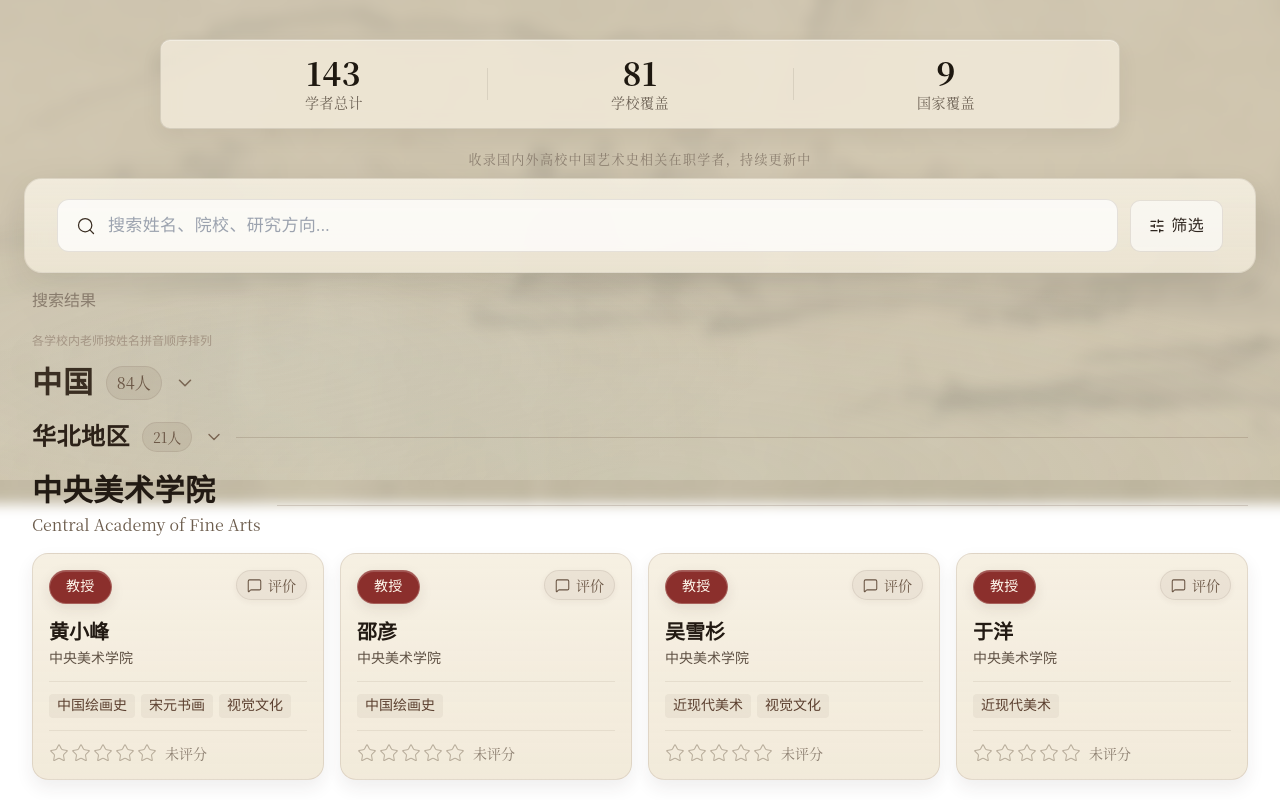
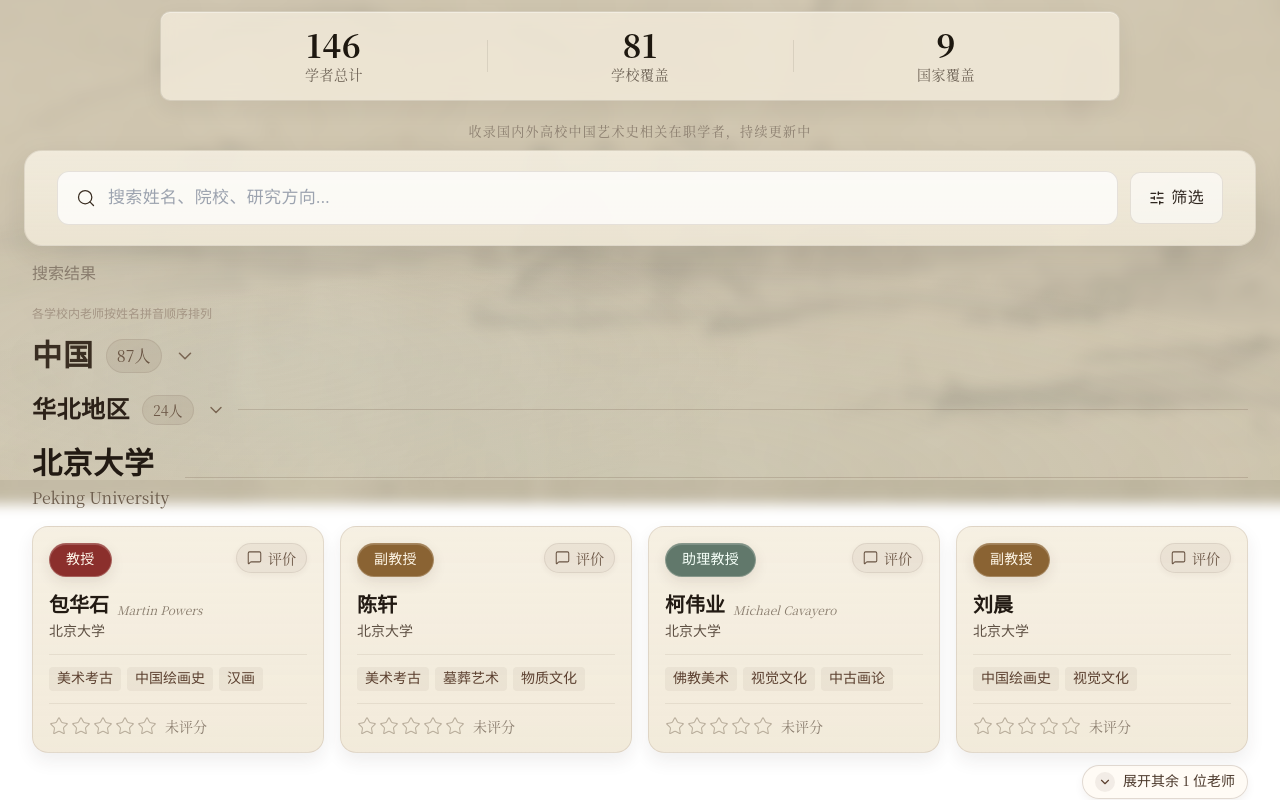
Before and after one commit to Xuanjingcao/Chinese-Art-history-scholars-, a React (Vite) app in the folder app/: page / in a window 1280 px wide. Shown: the part 320-1120 px from the top of the page. Built offline with nearby package versions, Linux system fonts and the light colour scheme.

Commit message:
UI修改，老师信息修改

```diff
--- a/app/src/App.tsx
+++ b/app/src/App.tsx
@@ -167,10 +167,9 @@ export default function App() {
 
             {/* Subtitle note */}
             <p
-              className="font-serif text-center mx-auto px-6 mt-2 mb-2"
+              className="font-serif text-center mx-auto px-6 mt-2 mb-2 text-[12px] md:text-[13px]"
               style={{
                 color: '#8a7d6e',
-                fontSize: '13px',
                 letterSpacing: '0.1em',
                 lineHeight: 1.6,
                 maxWidth: '480px',
--- a/app/src/sections/FilterBar.tsx
+++ b/app/src/sections/FilterBar.tsx
@@ -176,6 +176,14 @@ export default function FilterBar({
     setTouchedRows((current) => current[row] ? current : { ...current, [row]: true });
   };
 
+  const getNextFilterValue = (current: string, next: string) => {
+    if (next === 'all') {
+      return 'all';
+    }
+
+    return current === next ? 'all' : next;
+  };
+
   const handleClearAll = () => {
     onSearchChange('');
     onRegionFilterChange('all');
@@ -314,7 +322,8 @@ export default function FilterBar({
               touched={touchedRows.region}
               onChange={(k) => {
                 markRowTouched('region');
-                onRegionFilterChange(k as FilterRegion);
+                const nextRegion = getNextFilterValue(regionFilter, k) as FilterRegion;
+                onRegionFilterChange(nextRegion);
                 onSubRegionFilterChange('all');
               }}
             />
@@ -328,7 +337,7 @@ export default function FilterBar({
                 touched={touchedRows.subRegion}
                 onChange={(k) => {
                   markRowTouched('subRegion');
-                  onSubRegionFilterChange(k);
+                  onSubRegionFilterChange(getNextFilterValue(subRegionFilter, k));
                 }}
               />
             )}
@@ -341,7 +350,7 @@ export default function FilterBar({
                 touched={touchedRows.subRegion}
                 onChange={(k) => {
                   markRowTouched('subRegion');
-                  onSubRegionFilterChange(k);
+                  onSubRegionFilterChange(getNextFilterValue(subRegionFilter, k));
                 }}
               />
             )}
@@ -354,7 +363,7 @@ export default function FilterBar({
               touched={touchedRows.title}
               onChange={(k) => {
                 markRowTouched('title');
-                onTitleFilterChange(k as TitleFilter);
+                onTitleFilterChange(getNextFilterValue(titleFilter, k) as TitleFilter);
               }}
             />
             {/* Specialty */}
@@ -366,7 +375,7 @@ export default function FilterBar({
               touched={touchedRows.specialty}
               onChange={(k) => {
                 markRowTouched('specialty');
-                onSpecialtyFilterChange(k);
+                onSpecialtyFilterChange(getNextFilterValue(specialtyFilter, k));
               }}
             />
 
--- a/app/src/sections/Header.tsx
+++ b/app/src/sections/Header.tsx
@@ -171,40 +171,19 @@ export default function Header({
 
       {/* Title */}
       <h1
-        className="font-serif text-center mb-1"
+        className="font-serif mb-1 max-w-full text-center text-[clamp(20px,6.6vw,28px)] font-normal md:text-[clamp(30px,5.5vw,52px)] md:font-medium"
         style={{
-          fontSize: 'clamp(30px, 5.5vw, 52px)',
           color: 'var(--ink)',
-          letterSpacing: '0.2em',
-          lineHeight: 1.2,
-          fontWeight: 500,
+          letterSpacing: '0.035em',
+          lineHeight: 1.18,
         }}
       >
         中国艺术史在职学者名录
       </h1>
 
-      {/* Subtitle */}
-      <p
-        className="font-kai text-center"
-        style={{
-          fontSize: 'clamp(14px, 2vw, 16px)',
-          color: 'var(--ink-faint)',
-          letterSpacing: '0.08em',
-          lineHeight: 1.6,
-        }}
-      >
-        海外中国艺术史在职学者全面数据库
-        <span
-          className="hidden md:inline font-serif italic ml-2"
-          style={{ letterSpacing: '0.02em', opacity: 0.5 }}
-        >
-          Chinese Art History Scholars Database
-        </span>
-      </p>
-
       {/* Bottom rule */}
       <div
-        className="w-16 mt-5"
+        className="mt-4 w-16 md:mt-5"
         style={{ height: '2px', backgroundColor: 'rgba(30, 24, 16, 0.08)' }}
       />
     </header>
--- a/app/src/sections/ProfessorList.tsx
+++ b/app/src/sections/ProfessorList.tsx
@@ -22,18 +22,53 @@ function normalizeSearchText(value: string) {
     .replace(/[\s·•,，.。;；:：'"“”‘’()（）\-_/]/g, '');
 }
 
-function isSubsequenceMatch(query: string, target: string) {
-  if (!query) return true;
-  let queryIndex = 0;
+function tokenizeLatinText(value: string) {
+  return value
+    .toLowerCase()
+    .split(/[^a-z]+/)
+    .map((part) => part.trim())
+    .filter(Boolean);
+}
 
-  for (const char of target) {
-    if (char === query[queryIndex]) {
-      queryIndex += 1;
-      if (queryIndex === query.length) return true;
-    }
+function isShortLatinQuery(value: string) {
+  const trimmed = value.trim().toLowerCase();
+  return /^[a-z]{1,3}$/.test(trimmed);
+}
+
+function isLatinQuery(value: string) {
+  return /^[a-z]+$/.test(value.trim().toLowerCase());
+}
+
+function getCandidateMatchScore(query: string, candidate: string) {
+  const trimmedQuery = query.trim().toLowerCase();
+  const trimmedCandidate = candidate.trim();
+  const normalizedQuery = normalizeSearchText(trimmedQuery);
+  const normalizedCandidate = normalizeSearchText(trimmedCandidate);
+
+  if (!normalizedQuery || !normalizedCandidate) return 0;
+
+  if (isShortLatinQuery(trimmedQuery)) {
+    const tokens = tokenizeLatinText(trimmedCandidate);
+    if (tokens.some((token) => token === normalizedQuery)) return 90;
+    if (tokens.some((token) => token.startsWith(normalizedQuery))) return 76;
+    return 0;
   }
 
-  return false;
+  if (isLatinQuery(trimmedQuery)) {
+    const tokens = tokenizeLatinText(trimmedCandidate);
+    if (tokens.some((token) => token === normalizedQuery)) return 90;
+    if (tokens.some((token) => token.startsWith(normalizedQuery))) return 82;
+    if (tokens.some((token) => token.includes(normalizedQuery))) return 72;
+    if (normalizedCandidate.startsWith(normalizedQuery)) return 64;
+    if (normalizedQuery.length >= 4 && hasApproximateMatch(normalizedQuery, normalizedCandidate)) return 44;
+    return 0;
+  }
+
+  if (normalizedCandidate === normalizedQuery) return 100;
+  if (normalizedCandidate.startsWith(normalizedQuery)) return 92;
+  if (normalizedCandidate.includes(normalizedQuery)) return 82;
+  if (normalizedQuery.length >= 4 && hasApproximateMatch(normalizedQuery, normalizedCandidate)) return 48;
+  return 0;
 }
 
 function getMaxEditDistance(queryLength: number) {
@@ -101,57 +136,33 @@ function hasApproximateMatch(query: string, target: string) {
   return false;
 }
 
-function fuzzyMatch(query: string, ...candidates: string[]) {
+function getSearchScore(query: string, professor: Professor) {
   const normalizedQuery = normalizeSearchText(query);
-  if (!normalizedQuery) return true;
+  if (!normalizedQuery) return 0;
 
-  return candidates.some(candidate => {
-    const normalizedCandidate = normalizeSearchText(candidate);
-    return (
-      normalizedCandidate.includes(normalizedQuery) ||
-      isSubsequenceMatch(normalizedQuery, normalizedCandidate) ||
-      hasApproximateMatch(normalizedQuery, normalizedCandidate)
-    );
-  });
-}
+  const nameScore = getCandidateMatchScore(query, professor.name);
+  const englishNameScore = getCandidateMatchScore(query, professor.nameEn ?? '');
+  const universityScore = getCandidateMatchScore(query, professor.university);
+  const standardTagScore = Math.max(0, ...(professor.standardTags ?? []).map((tag) => getCandidateMatchScore(query, tag)));
+  const specialtyScore = Math.max(0, ...professor.specialties.map((item) => getCandidateMatchScore(query, item)));
+  const bioScore = normalizedQuery.length >= 3 ? getCandidateMatchScore(query, professor.bio) : 0;
+  const achievementScore = normalizedQuery.length >= 3
+    ? Math.max(0, ...professor.achievements.map((item) => getCandidateMatchScore(query, item)))
+    : 0;
+  const publicationScore = normalizedQuery.length >= 3
+    ? Math.max(0, ...professor.publications.map((item) => getCandidateMatchScore(query, item)))
+    : 0;
 
-function getSearchMatchTier(query: string, professor: Professor) {
-  const normalizedQuery = normalizeSearchText(query);
-  if (!normalizedQuery) return 3;
-
-  const identityCandidates = [
-    professor.name,
-    professor.nameEn ?? '',
-    professor.university,
-  ];
-
-  if (fuzzyMatch(normalizedQuery, ...identityCandidates)) {
-    return 3;
-  }
-
-  const supportCandidates = [
-    ...(professor.standardTags ?? []),
-    ...professor.specialties,
-  ];
-
-  if (fuzzyMatch(normalizedQuery, ...supportCandidates)) {
-    return 2;
-  }
-
-  if (normalizedQuery.length < 3) {
-    return 0;
-  }
-
-  if (fuzzyMatch(
-    normalizedQuery,
-    professor.bio,
-    ...professor.achievements,
-    ...professor.publications,
-  )) {
-    return 1;
-  }
-
-  return 0;
+  return Math.max(
+    nameScore * 12,
+    englishNameScore * 11,
+    universityScore * 10,
+    standardTagScore * 8,
+    specialtyScore * 7,
+    bioScore * 4,
+    achievementScore * 4,
+    publicationScore * 4,
+  );
 }
 
 function groupUniversitiesByCountry(region: Region) {
@@ -336,34 +347,21 @@ export default function ProfessorList({
   const filtered = useMemo(() => {
     let data = regions;
     const q = searchQuery.trim();
+    const scoreByProfessorId = new Map<string, number>();
 
     // 1. Text search
     if (q) {
-      let bestMatchTier = 0;
-
       data = data.map(region => ({
         ...region,
         universities: region.universities.map(uni => ({
           ...uni,
           professors: uni.professors.filter(p => {
-            const matchTier = getSearchMatchTier(q, p);
-            if (matchTier > bestMatchTier) {
-              bestMatchTier = matchTier;
-            }
-            return matchTier > 0;
+            const matchScore = getSearchScore(q, p);
+            scoreByProfessorId.set(p.id, matchScore);
+            return matchScore > 0;
           }),
         })).filter(u => u.professors.length > 0),
       })).filter(r => r.universities.length > 0);
-
-      if (bestMatchTier > 0) {
-        data = data.map(region => ({
-          ...region,
-          universities: region.universities.map(uni => ({
-            ...uni,
-            professors: uni.professors.filter(p => getSearchMatchTier(q, p) === bestMatchTier),
-          })).filter(u => u.professors.length > 0),
-        })).filter(r => r.universities.length > 0);
-      }
     }
 
     // 2. Region filter
@@ -416,15 +414,42 @@ export default function ProfessorList({
       }
     }
 
-    return data;
+    if (!q) {
+      return { regions: data, scoreByProfessorId };
+    }
+
+    return {
+      regions: data.map((region) => ({
+        ...region,
+        universities: region.universities
+          .map((uni) => ({
+            ...uni,
+            professors: [...uni.professors].sort((a, b) => {
+              const scoreDiff = (scoreByProfessorId.get(b.id) ?? 0) - (scoreByProfessorId.get(a.id) ?? 0);
+              if (scoreDiff !== 0) return scoreDiff;
+              return professorNameCollator.compare(a.name, b.name);
+            }),
+          }))
+          .sort((a, b) => {
+            const aTopScore = Math.max(...a.professors.map((prof) => scoreByProfessorId.get(prof.id) ?? 0));
+            const bTopScore = Math.max(...b.professors.map((prof) => scoreByProfessorId.get(prof.id) ?? 0));
+            if (bTopScore !== aTopScore) return bTopScore - aTopScore;
+            return professorNameCollator.compare(getUniversityNameParts(a.name).nameZh, getUniversityNameParts(b.name).nameZh);
+          }),
+      })),
+      scoreByProfessorId,
+    };
   }, [filter, searchQuery, titleFilter, specialtyFilter, subRegion]);
+
+  const filteredRegions = filtered.regions;
+  const searchScoreMap = filtered.scoreByProfessorId;
 
   const displayRegions = useMemo(() => {
     const shouldMergeChina = (filter === 'all' || filter === 'china') && subRegion === 'all';
-    if (!shouldMergeChina) return filtered;
+    if (!shouldMergeChina) return filteredRegions;
 
-    const domesticRegions = filtered.filter(region => domesticRegionIds.includes(region.id));
-    const otherRegions = filtered.filter(region => !domesticRegionIds.includes(region.id));
+    const domesticRegions = filteredRegions.filter(region => domesticRegionIds.includes(region.id));
+    const otherRegions = filteredRegions.filter(region => !domesticRegionIds.includes(region.id));
 
     if (domesticRegions.length === 0) return otherRegions;
 
@@ -438,11 +463,29 @@ export default function ProfessorList({
     };
 
     return [chinaRegion, ...otherRegions];
-  }, [filter, filtered, subRegion]);
+  }, [filter, filteredRegions, subRegion]);
 
   const chinaSubRegions = useMemo(
-    () => filtered.filter((region) => domesticRegionIds.includes(region.id)),
-    [filtered],
+    () => filteredRegions.filter((region) => domesticRegionIds.includes(region.id)),
+    [filteredRegions],
+  );
+
+  const searchUniversities = useMemo(
+    () => {
+      const universities = filteredRegions.flatMap((region) => region.universities);
+
+      if (!hasActiveSearch) {
+        return universities;
+      }
+
+      return [...universities].sort((a, b) => {
+        const aTopScore = Math.max(...a.professors.map((prof) => searchScoreMap.get(prof.id) ?? 0));
+        const bTopScore = Math.max(...b.professors.map((prof) => searchScoreMap.get(prof.id) ?? 0));
+        if (bTopScore !== aTopScore) return bTopScore - aTopScore;
+        return professorNameCollator.compare(getUniversityNameParts(a.name).nameZh, getUniversityNameParts(b.name).nameZh);
+      });
+    },
+    [filteredRegions, hasActiveSearch, searchScoreMap],
   );
 
   return (
@@ -464,10 +507,23 @@ export default function ProfessorList({
       </p>
 
       {/* Results */}
-      {filtered.length === 0 ? (
+      {filteredRegions.length === 0 ? (
         <p className="font-kai text-sm text-center py-12" style={{ color: '#8a7d6e' }}>
           未找到匹配的学者，请调整筛选条件
         </p>
+      ) : hasActiveSearch ? (
+        <div className="space-y-7">
+          {searchUniversities.map((uni) => (
+            <UniversitySection
+              key={`${uni.name}-${uni.professors.map((professor) => professor.id).join('-')}`}
+              university={uni}
+              forceExpanded
+              searchScoreMap={searchScoreMap}
+              getTitleMeta={getTitleMeta}
+              onProfessorClick={onProfessorClick}
+            />
+          ))}
+        </div>
       ) : (
         <div className="space-y-6">
           {displayRegions.map(region => (
@@ -476,6 +532,7 @@ export default function ProfessorList({
               region={region}
               domesticSubRegions={region.id === 'china' ? chinaSubRegions : undefined}
               forceExpanded={hasActiveSearch}
+              searchScoreMap={searchScoreMap}
               getTitleMeta={getTitleMeta}
               onProfessorClick={onProfessorClick}
             />
@@ -490,12 +547,14 @@ function RegionSection({
   region,
   domesticSubRegions,
   forceExpanded,
+  searchScoreMap,
   getTitleMeta,
   onProfessorClick,
 }: {
   region: Region;
   domesticSubRegions?: Region[];
   forceExpanded?: boolean;
+  searchScoreMap?: Map<string, number>;
   getTitleMeta: (title: Professor['title']) => { label: string; background: string; color: string };
   onProfessorClick: (professor: Professor) => void;
 }) {
@@ -584,6 +643,7 @@ function RegionSection({
                 key={`china-${subRegion.id}`}
                 subRegion={subRegion}
                 forceExpanded={forceExpanded}
+                searchScoreMap={searchScoreMap}
                 getTitleMeta={getTitleMeta}
                 onProfessorClick={onProfessorClick}
               />
@@ -597,6 +657,7 @@ function RegionSection({
                 professorCount={group.professorCount}
                 universities={group.universities}
                 forceExpanded={forceExpanded}
+                searchScoreMap={searchScoreMap}
                 getTitleMeta={getTitleMeta}
                 onProfessorClick={onProfessorClick}
               />
@@ -607,6 +668,7 @@ function RegionSection({
                 key={uni.name}
                 university={uni}
                 forceExpanded={forceExpanded}
+                searchScoreMap={searchScoreMap}
                 getTitleMeta={getTitleMeta}
                 onProfessorClick={onProfessorClick}
               />
@@ -621,11 +683,13 @@ function RegionSection({
 function SubRegionSection({
   subRegion,
   forceExpanded,
+  searchScoreMap,
   getTitleMeta,
   onProfessorClick,
 }: {
   subRegion: Region;
   forceExpanded?: boolean;
+  searchScoreMap?: Map<string, number>;
   getTitleMeta: (title: Professor['title']) => { label: string; background: string; color: string };
   onProfessorClick: (professor: Professor) => void;
 }) {
@@ -710,6 +774,7 @@ function SubRegionSection({
               key={`${subRegion.id}-${uni.name}`}
               university={uni}
               forceExpanded={forceExpanded}
+              searchScoreMap={searchScoreMap}
               getTitleMeta={getTitleMeta}
               onProfessorClick={onProfessorClick}
             />
@@ -726,6 +791,7 @@ function CountrySection({
   professorCount,
   universities,
   forceExpanded,
+  searchScoreMap,
   getTitleMeta,
   onProfessorClick,
 }: {
@@ -734,6 +800,7 @@ function CountrySection({
   professorCount: number;
   universities: Region['universities'];
   forceExpanded?: boolean;
+  searchScoreMap?: Map<string, number>;
   getTitleMeta: (title: Professor['title']) => { label: string; background: string; color: string };
   onProfessorClick: (professor: Professor) => void;
 }) {
@@ -820,6 +887,7 @@ function CountrySection({
               key={uni.name}
               university={uni}
               forceExpanded={forceExpanded}
+              searchScoreMap={searchScoreMap}
               getTitleMeta={getTitleMeta}
               onProfessorClick={onProfessorClick}
             />
@@ -833,11 +901,13 @@ function CountrySection({
 function UniversitySection({
   university,
   forceExpanded,
+  searchScoreMap,
   getTitleMeta,
   onProfessorClick,
 }: {
   university: Region['universities'][number];
   forceExpanded?: boolean;
+  searchScoreMap?: Map<string, number>;
   getTitleMeta: (title: Professor['title']) => { label: string; background: string; color: string };
   onProfessorClick: (professor: Professor) => void;
 }) {
@@ -887,10 +957,17 @@ function UniversitySection({
     }
   }, [forceExpanded, isMobile]);
 
-  const sortedProfessors = useMemo(
-    () => sortProfessorsByNamePinyin(university.professors),
-    [university.professors],
-  );
+  const sortedProfessors = useMemo(() => {
+    if (!searchScoreMap || searchScoreMap.size === 0) {
+      return sortProfessorsByNamePinyin(university.professors);
+    }
+
+    return [...university.professors].sort((a, b) => {
+      const scoreDiff = (searchScoreMap.get(b.id) ?? 0) - (searchScoreMap.get(a.id) ?? 0);
+      if (scoreDiff !== 0) return scoreDiff;
+      return professorNameCollator.compare(a.name, b.name);
+    });
+  }, [searchScoreMap, university.professors]);
   const canCollapse = desktopColumnCount !== null && sortedProfessors.length > desktopColumnCount;
   const visibleProfessors = isMobile
     ? sortedProfessors
```
Also changed, not shown: app/src/data/professors.json.
